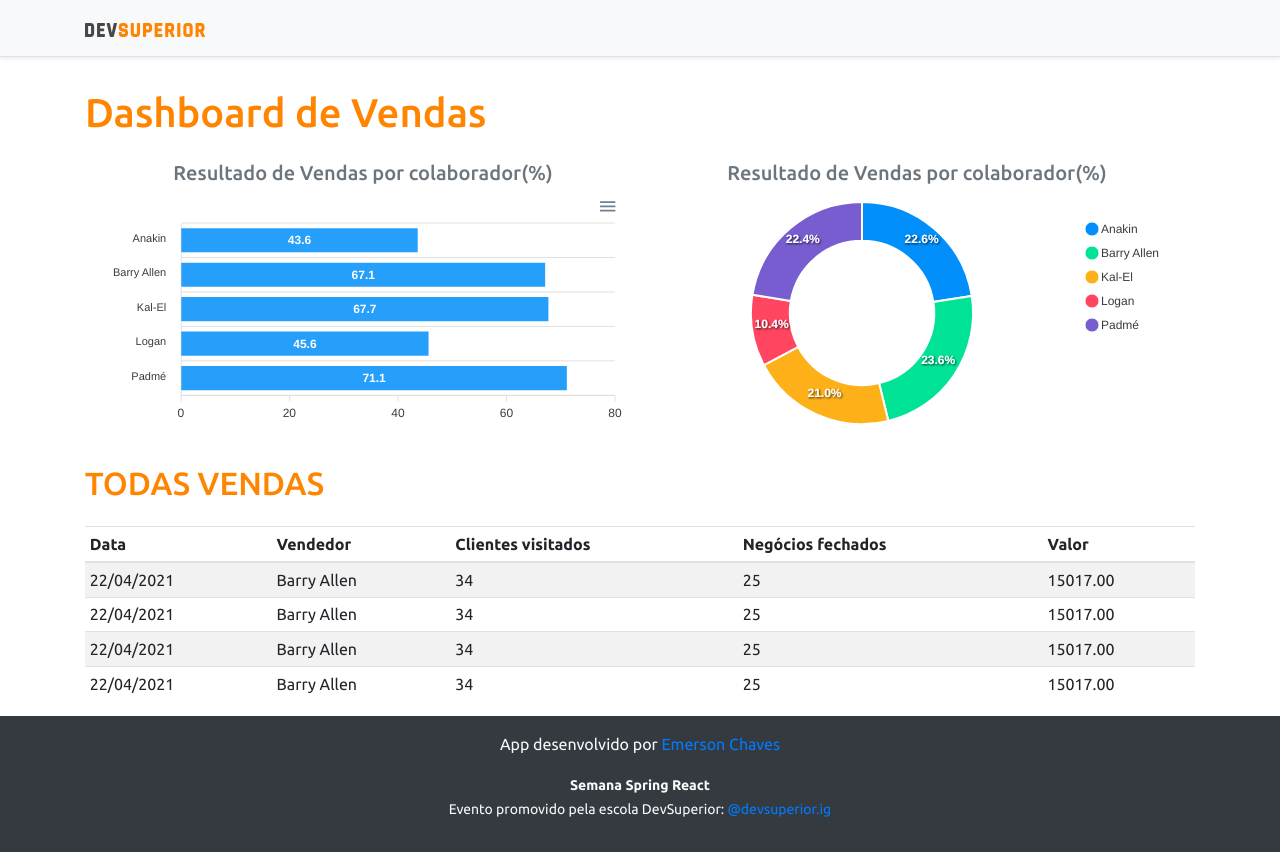
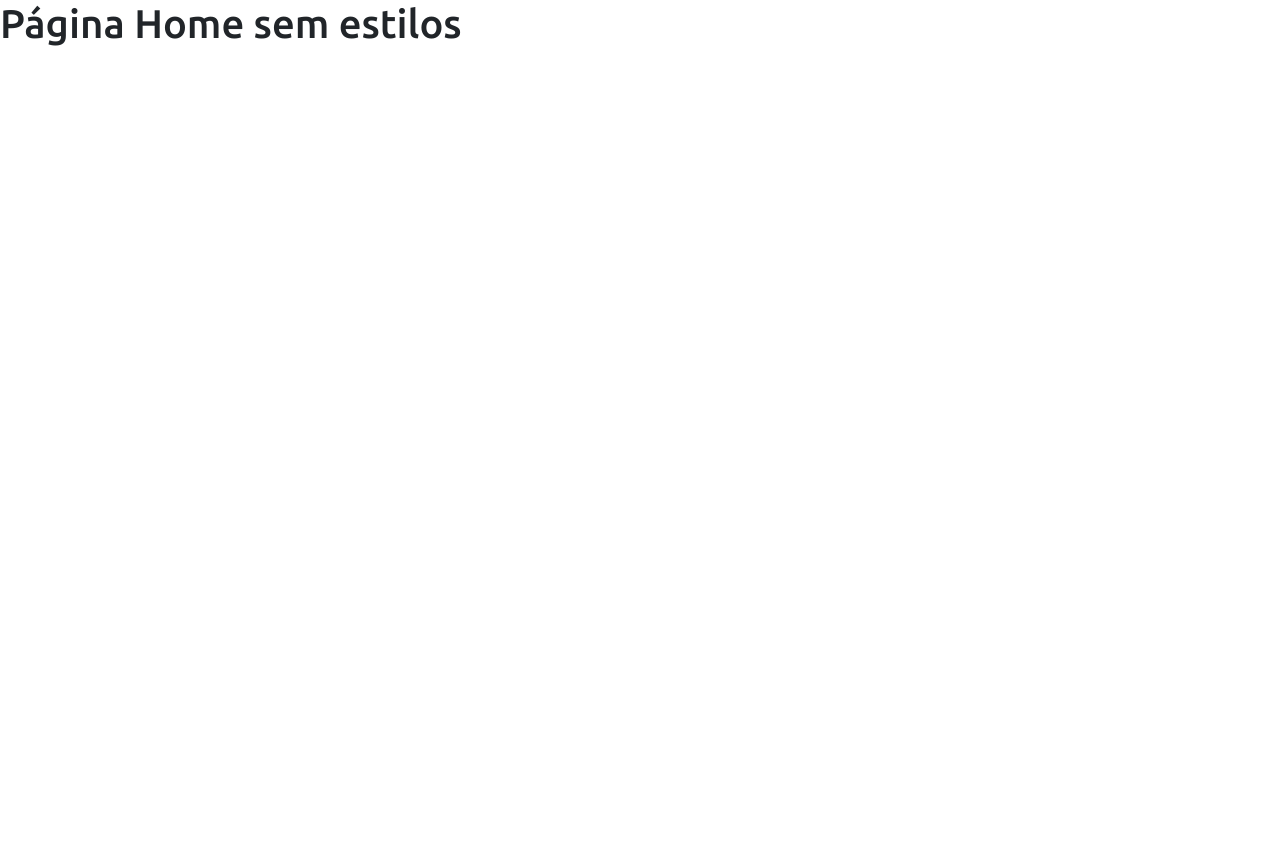
Before and after one commit to emersonMorais/projeto-semana-devsuperior, a React (Create React App) app in the folder frontend/: page / in a window 1280 px wide. After the commit the page ends 800 px from the top, so only its background shows below. Built offline with nearby package versions, Linux system fonts and the light colour scheme.

Commit message:
chore: create component Routes

```diff
--- a/frontend/package.json
+++ b/frontend/package.json
@@ -19,6 +19,7 @@
     "react": "^17.0.2",
     "react-apexcharts": "^1.3.9",
     "react-dom": "^17.0.2",
+    "react-router-dom": "^5.2.0",
     "react-scripts": "4.0.3",
     "typescript": "^4.1.2",
     "web-vitals": "^1.0.1"
@@ -46,5 +47,8 @@
       "last 1 firefox version",
       "last 1 safari version"
     ]
+  },
+  "devDependencies": {
+    "@types/react-router-dom": "^5.1.7"
   }
 }
--- a/frontend/src/App.tsx
+++ b/frontend/src/App.tsx
@@ -1,35 +1,7 @@
-import { BarChart } from "components/Barchart/idex";
-import { DataTable } from "components/DataTable";
-import { DonutChart } from "components/DonutChart";
-import { Footer } from "components/Footer";
-import { Navbar } from "components/Navbar";
+import { Routes } from "Routes";
+
 export function App() {
   return (
-    <>
-      <Navbar />
-      <div className="container">
-        <h1 className="text-primary py-3">Dashboard de Vendas</h1>
-        <div className="row px-3">
-          <div className="col-sm-6">
-            <h5 className="text-center text-secondary">
-              Resultado de Vendas por colaborador(%)
-            </h5>
-            <BarChart />
-          </div>
-          <div className="col-sm-6">
-            <h5 className="text-center text-secondary">
-              Resultado de Vendas por colaborador(%)
-            </h5>
-            <DonutChart />
-          </div>
-        </div>
-
-        <div className="py-3">
-          <h2 className="text-primary">TODAS VENDAS</h2>
-        </div>
-        <DataTable />
-      </div>
-      <Footer />
-    </>
-  );
+    <Routes />
+  )
 }
--- /dev/null
+++ b/frontend/src/Routes.tsx
@@ -0,0 +1,18 @@
+import { Dashboard } from "pages/Dashboard";
+import { Home } from "pages/HOME";
+import { BrowserRouter, Route, Switch } from "react-router-dom";
+
+export function Routes() {
+  return (
+    <BrowserRouter>
+      <Switch>
+        <Route path="/" exact>
+          <Home />
+        </Route>
+        <Route path="/dashboard">
+          <Dashboard />
+        </Route>
+      </Switch>
+    </BrowserRouter>
+  );
+}
--- /dev/null
+++ b/frontend/src/pages/Dashboard/index.tsx
@@ -0,0 +1,36 @@
+import { BarChart } from "components/Barchart/idex";
+import { DataTable } from "components/DataTable";
+import { DonutChart } from "components/DonutChart";
+import { Footer } from "components/Footer";
+import { Navbar } from "components/Navbar";
+
+export function Dashboard() {
+  return (
+    <>
+      <Navbar />
+      <div className="container">
+        <h1 className="text-primary py-3">Dashboard de Vendas</h1>
+        <div className="row px-3">
+          <div className="col-sm-6">
+            <h5 className="text-center text-secondary">
+              Resultado de Vendas por colaborador(%)
+            </h5>
+            <BarChart />
+          </div>
+          <div className="col-sm-6">
+            <h5 className="text-center text-secondary">
+              Resultado de Vendas por colaborador(%)
+            </h5>
+            <DonutChart />
+          </div>
+        </div>
+
+        <div className="py-3">
+          <h2 className="text-primary">TODAS VENDAS</h2>
+        </div>
+        <DataTable />
+      </div>
+      <Footer />
+    </>
+  );
+}
--- /dev/null
+++ b/frontend/src/pages/HOME/index.tsx
@@ -0,0 +1,5 @@
+export function Home() {
+  return (
+    <h1>Página Home sem estilos</h1>
+  )
+}
```
Also changed, not shown: 1 other file (tests, documents, lock files or other folders).
